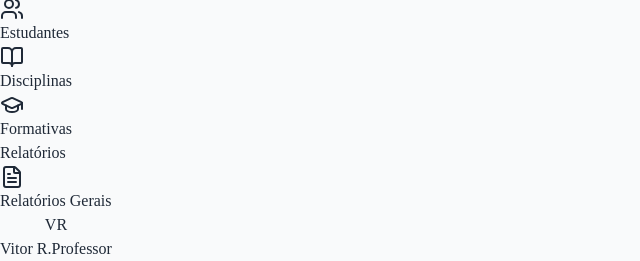
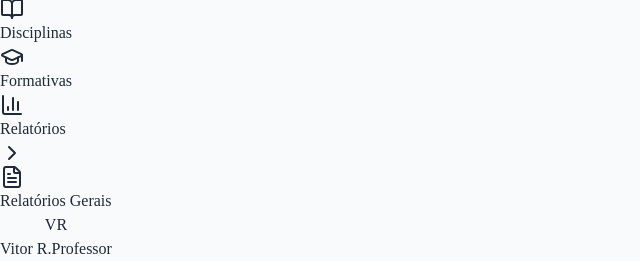
Before and after one commit to Vitor-rs/sesi_system, a React (Vite) app in the folder sistema_sesi_electron/src/renderer/: page / in a window 1280 px wide. Shown: the top 261 px of the page, without its empty margins (0-640 px from the left). Built offline with nearby package versions, Linux system fonts and the light colour scheme.

Commit message:
feat: Add AppSidebar and PageLayout components to establish core application UI structure.

```diff
--- a/sistema_sesi_electron/src/renderer/src/components/layouts/AppSidebar.tsx
+++ b/sistema_sesi_electron/src/renderer/src/components/layouts/AppSidebar.tsx
@@ -9,11 +9,15 @@ import {
   SidebarMenu,
   SidebarMenuButton,
   SidebarMenuItem,
+  SidebarMenuSub,
+  SidebarMenuSubButton,
+  SidebarMenuSubItem,
   SidebarRail
 } from '@/components/ui/sidebar'
+import { Collapsible, CollapsibleContent, CollapsibleTrigger } from '@/components/ui/collapsible'
 import { menuStructure, isSection } from '../../config/menu'
 import { useLocation, Link } from 'react-router-dom'
-import { LogOut } from 'lucide-react'
+import { LogOut, ChevronRight } from 'lucide-react'
 import {
   DropdownMenu,
   DropdownMenuContent,
@@ -51,7 +55,7 @@ export function AppSidebar({ ...props }: React.ComponentProps<typeof Sidebar>):
             {menuStructure
               .filter((item) => !isSection(item))
               .map((item) => {
-                // Type guard manual aqui pois o filter já garantiu, mas TS pode reclamar
+                // Type guard manual
                 if ('items' in item) return null
                 const isActive = location.pathname === item.href
                 return (
@@ -68,28 +72,46 @@ export function AppSidebar({ ...props }: React.ComponentProps<typeof Sidebar>):
           </SidebarMenu>
         </SidebarGroup>
 
-        {/* Render Seções */}
+        {/* Render Seções com Collapsible Pattern */}
         {menuStructure.filter(isSection).map((section) => (
-          <SidebarGroup key={section.id}>
-            <SidebarGroupLabel>{section.title}</SidebarGroupLabel>
+          <Collapsible
+            key={section.id}
+            title={section.title}
+            defaultOpen
+            className="group/collapsible"
+          >
+            <SidebarGroup>
+              <SidebarGroupLabel
+                asChild
+                className="group/label text-sidebar-foreground hover:bg-sidebar-accent hover:text-sidebar-accent-foreground text-sm"
+              >
+                <CollapsibleTrigger>
+                  {section.icon && <section.icon className="mr-2 h-4 w-4" />}
+                  {section.title}
+                  <ChevronRight className="ml-auto transition-transform group-data-[state=open]/collapsible:rotate-90" />
+                </CollapsibleTrigger>
+              </SidebarGroupLabel>
+              <CollapsibleContent>
                 <SidebarGroupContent>
-              <SidebarMenu>
+                  <SidebarMenuSub>
                     {section.items.map((item) => {
                       const isActive = location.pathname === item.href
                       return (
-                    <SidebarMenuItem key={item.href}>
-                      <SidebarMenuButton asChild isActive={isActive} tooltip={item.label}>
+                        <SidebarMenuSubItem key={item.href}>
+                          <SidebarMenuSubButton asChild isActive={isActive}>
                             <Link to={item.href}>
                               {item.icon && <item.icon />}
                               <span>{item.label}</span>
                             </Link>
-                      </SidebarMenuButton>
-                    </SidebarMenuItem>
+                          </SidebarMenuSubButton>
+                        </SidebarMenuSubItem>
                       )
                     })}
-              </SidebarMenu>
+                  </SidebarMenuSub>
                 </SidebarGroupContent>
+              </CollapsibleContent>
             </SidebarGroup>
+          </Collapsible>
         ))}
       </SidebarContent>
       <SidebarFooter>
--- a/sistema_sesi_electron/src/renderer/src/components/layouts/PageLayout.tsx
+++ b/sistema_sesi_electron/src/renderer/src/components/layouts/PageLayout.tsx
@@ -31,7 +31,7 @@ export function PageLayout({
   return (
     <div className="flex flex-col h-full w-full overflow-hidden p-6 gap-6">
       {/* Standard Header with SidebarTrigger and Breadcrumb */}
-      <header className="flex h-20 shrink-0 items-center gap-2 transition-[width,height] ease-linear group-has-data-[collapsible=icon]/sidebar-wrapper:h-20 border-b border-sidebar-border/50 pb-2">
+      <header className="flex h-20 shrink-0 items-center gap-2 border-b border-sidebar-border/50 pb-2">
         <div className="flex items-center gap-2 px-2">
           <SidebarTrigger className="-ml-1" />
           <Separator orientation="vertical" className="mr-2 h-4" />
```
Lines whose indentation alone changed are shown as unchanged.
